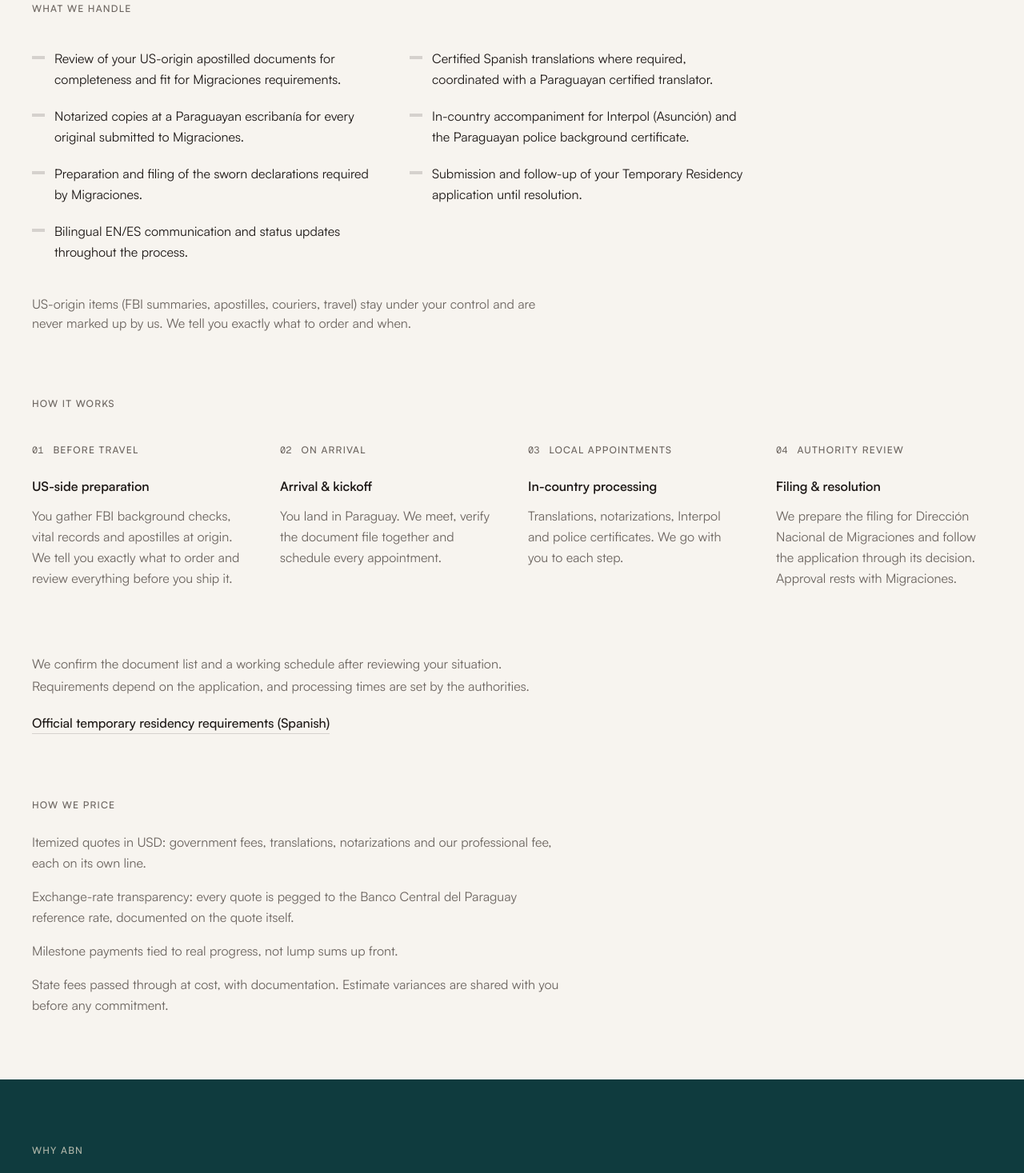
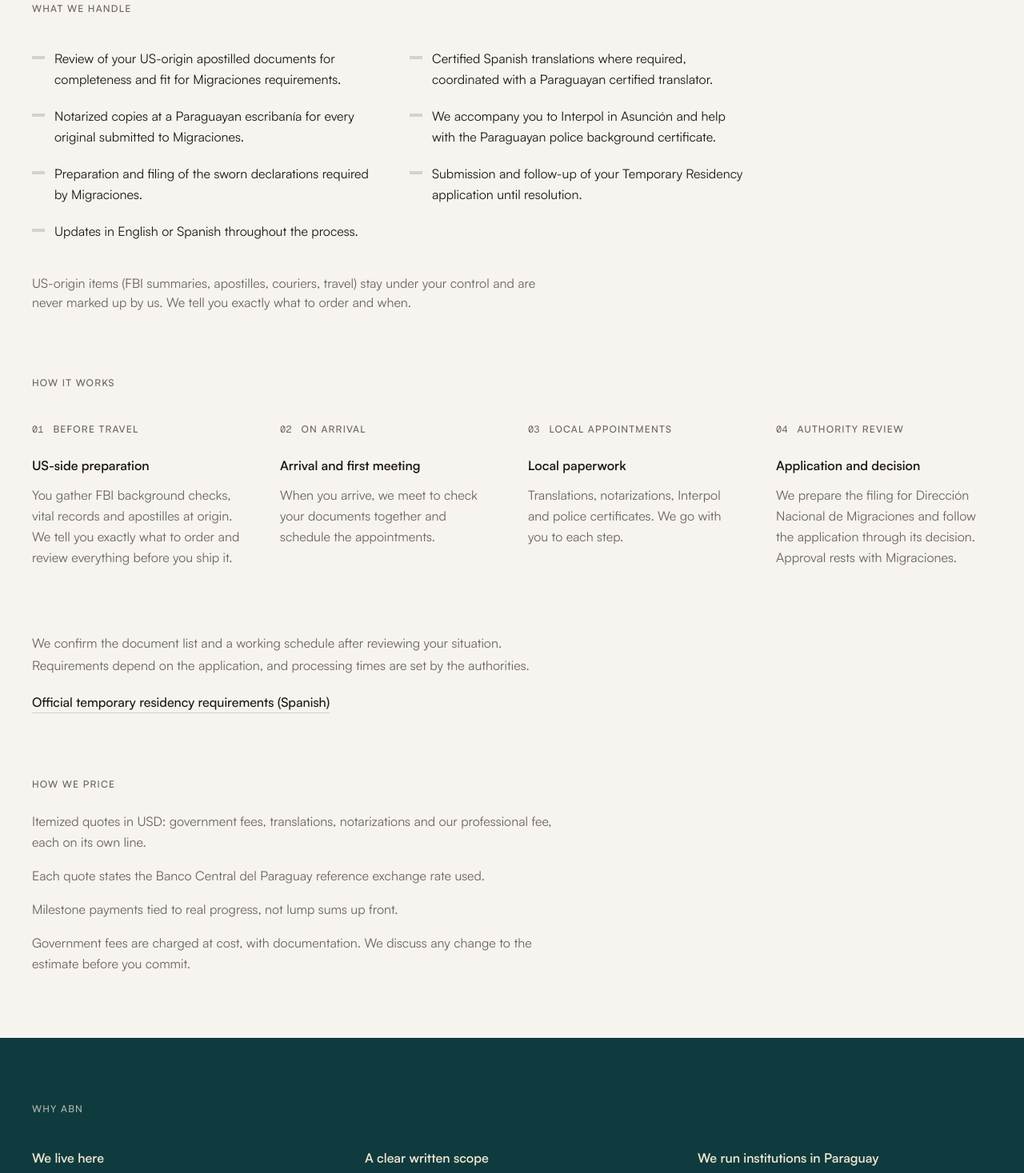
Before and after one commit to anthonybir/bir-landing, a Next.js app: page /en in a window 1280 px wide. Shown: the part 510-1977 px from the top of the page at 80% size. Built offline with nearby package versions, Linux system fonts and the light colour scheme.

Commit message:
docs(relocation): simplify English service copy

```diff
--- a/src/app/en/page.tsx
+++ b/src/app/en/page.tsx
@@ -32,10 +32,10 @@ const scope = [
   'Review of your US-origin apostilled documents for completeness and fit for Migraciones requirements.',
   'Certified Spanish translations where required, coordinated with a Paraguayan certified translator.',
   'Notarized copies at a Paraguayan escribanía for every original submitted to Migraciones.',
-  'In-country accompaniment for Interpol (Asunción) and the Paraguayan police background certificate.',
+  'We accompany you to Interpol in Asunción and help with the Paraguayan police background certificate.',
   'Preparation and filing of the sworn declarations required by Migraciones.',
   'Submission and follow-up of your Temporary Residency application until resolution.',
-  'Bilingual EN/ES communication and status updates throughout the process.',
+  'Updates in English or Spanish throughout the process.',
 ] as const;
 
 const phases = [
@@ -47,19 +47,19 @@ const phases = [
   },
   {
     num: '02',
-    title: 'Arrival & kickoff',
+    title: 'Arrival and first meeting',
     time: 'On arrival',
-    desc: 'You land in Paraguay. We meet, verify the document file together and schedule every appointment.',
+    desc: 'When you arrive, we meet to check your documents together and schedule the appointments.',
   },
   {
     num: '03',
-    title: 'In-country processing',
+    title: 'Local paperwork',
     time: 'Local appointments',
     desc: 'Translations, notarizations, Interpol and police certificates. We go with you to each step.',
   },
   {
     num: '04',
-    title: 'Filing & resolution',
+    title: 'Application and decision',
     time: 'Authority review',
     desc: 'We prepare the filing for Dirección Nacional de Migraciones and follow the application through its decision. Approval rests with Migraciones.',
   },
@@ -67,9 +67,9 @@ const phases = [
 
 const pricing = [
   'Itemized quotes in USD: government fees, translations, notarizations and our professional fee, each on its own line.',
-  'Exchange-rate transparency: every quote is pegged to the Banco Central del Paraguay reference rate, documented on the quote itself.',
+  'Each quote states the Banco Central del Paraguay reference exchange rate used.',
   'Milestone payments tied to real progress, not lump sums up front.',
-  'State fees passed through at cost, with documentation. Estimate variances are shared with you before any commitment.',
+  'Government fees are charged at cost, with documentation. We discuss any change to the estimate before you commit.',
 ] as const;
 
 const credibility = [
```
